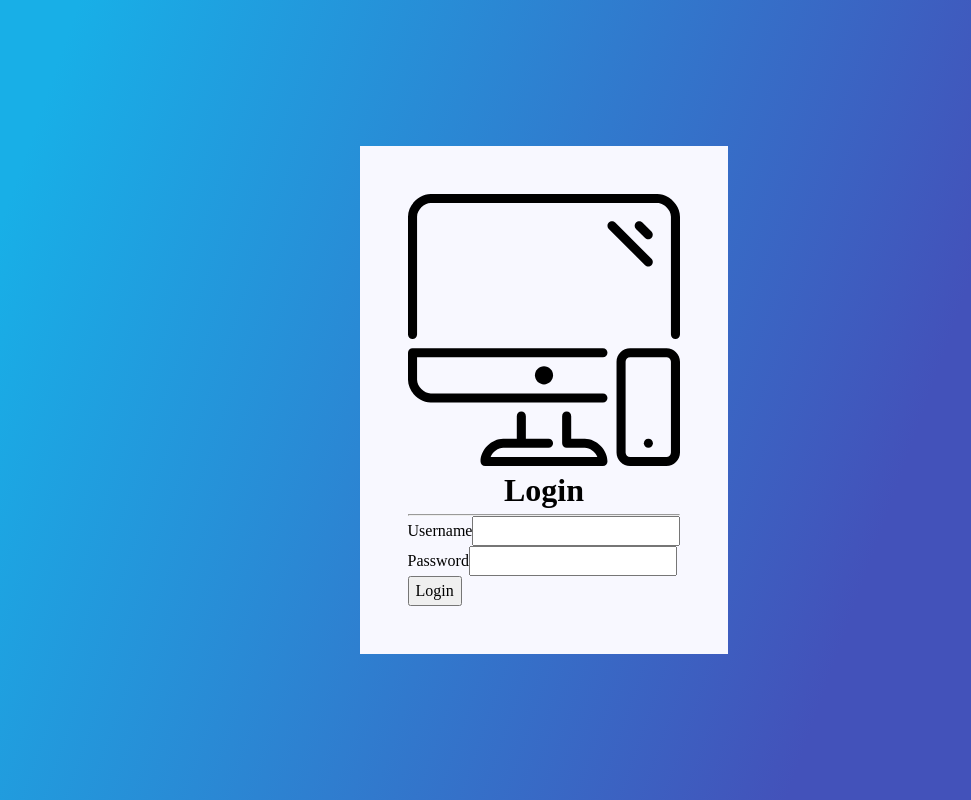
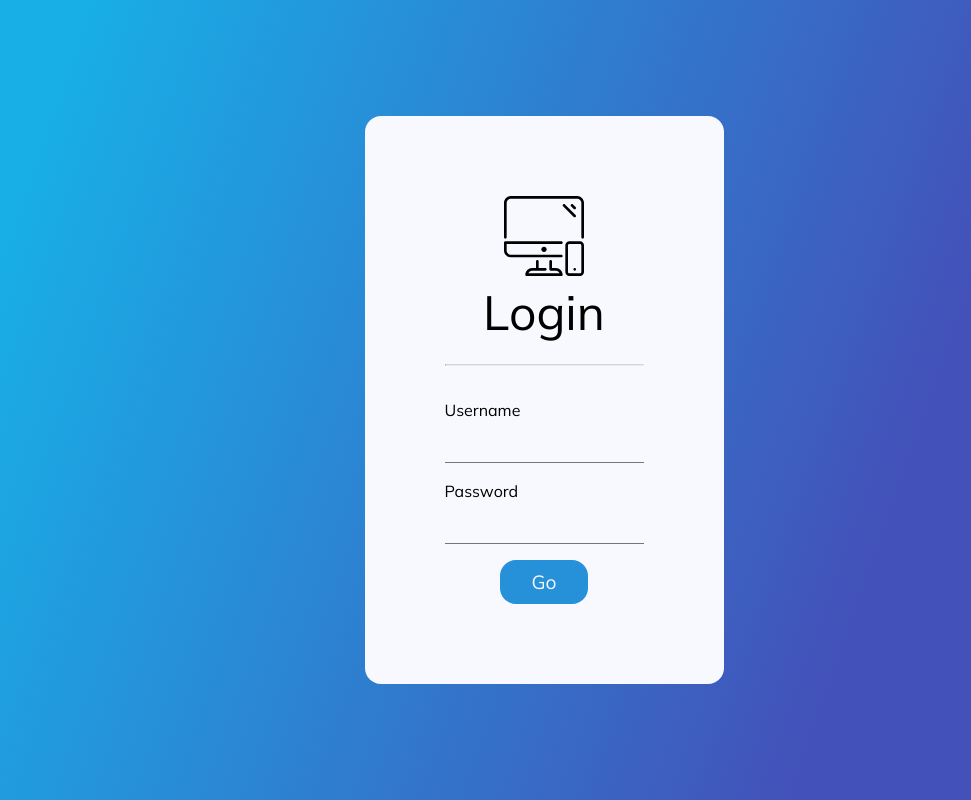
Before and after one commit to johnclimie/login-page, a React (Vite) app: page / in a window 1280 px wide. Shown: the whole page, without its empty margins (96-1067 px from the left). Built offline with nearby package versions, Linux system fonts and the light colour scheme.

Commit message:
Customized CSS Button

```diff
--- a/src/App.css
+++ b/src/App.css
@@ -7,6 +7,7 @@
     display: flex;
     align-items: center;
     justify-content: center ;
+    font-family: 'Mulish', sans-serif;
 }
 
 .login-container {
@@ -14,12 +15,62 @@
     justify-content: center;
     flex-direction: column;
     background-color: #F8F8FF;
-    padding: 3rem;
+    padding: 5rem;
+    border-radius: 1rem;
 }
 
 .header-container {
     display: flex;
     flex-direction: column;
+    align-items: center;
+    margin-bottom: 1rem;
+}
+
+.svg-icon {
+    max-width: 5rem;
+}
+
+.header-container h1 {
+    font-size: 3rem;
+    font-weight: 300
+}
+
+hr {
+    margin-bottom: 2rem;
+    max-width: 100%;
+    border-top: 1px solid lightgrey;
+}
+
+.input-container {
+    display: flex;
+    flex-direction: column;
+    margin-bottom: 1rem;
+}
+
+.input {
+    border-width: 0px 0px 1px 0px;
+    background-color: #F8F8FF;
+    padding: .5rem
+}
+
+.button-container {
+    display: flex;
+    width: 100%;
     justify-content: center;
-    text-align: center;
 }
+
+.button-container button {
+    background-color: #2690d8;
+    color: #F8F8FF;
+    border-width: 0px;
+    border-radius: 1rem;
+    font-size: 1.2rem;
+    font-weight: 500;
+    padding: .5rem 2rem
+}
+
+.button-container button:hover {
+    background-color: #4253bb;
+    cursor: pointer;
+    transition: background-color 0.2s ease;
+}
--- a/src/App.jsx
+++ b/src/App.jsx
@@ -22,7 +22,7 @@ function App() {
             <input type='password' className='input' id='password'></input>
           </div>
           <div className="button-container">
-            <button>Login</button>
+            <button>Go</button>
           </div>
         </div>
       </div>
```
